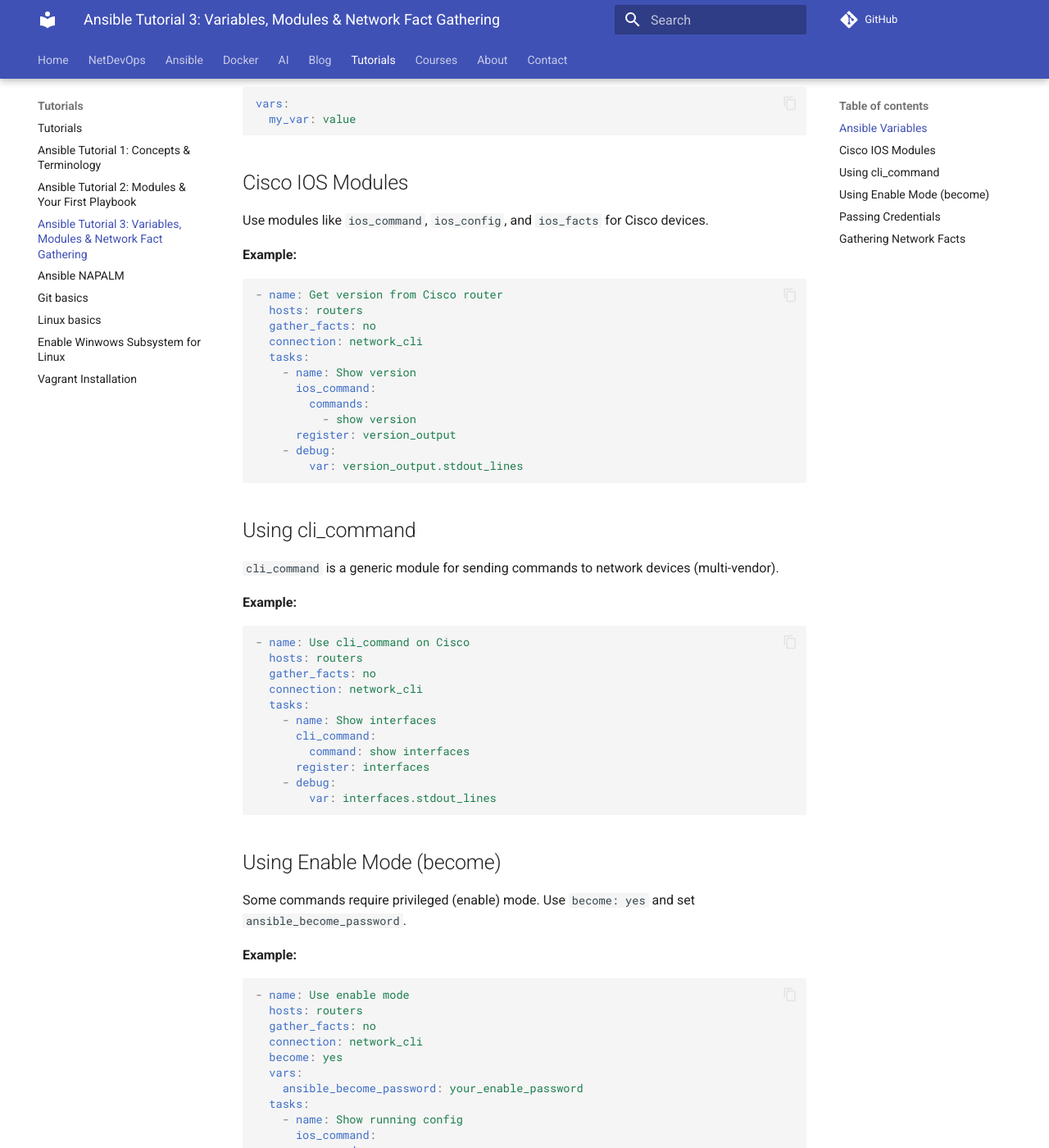
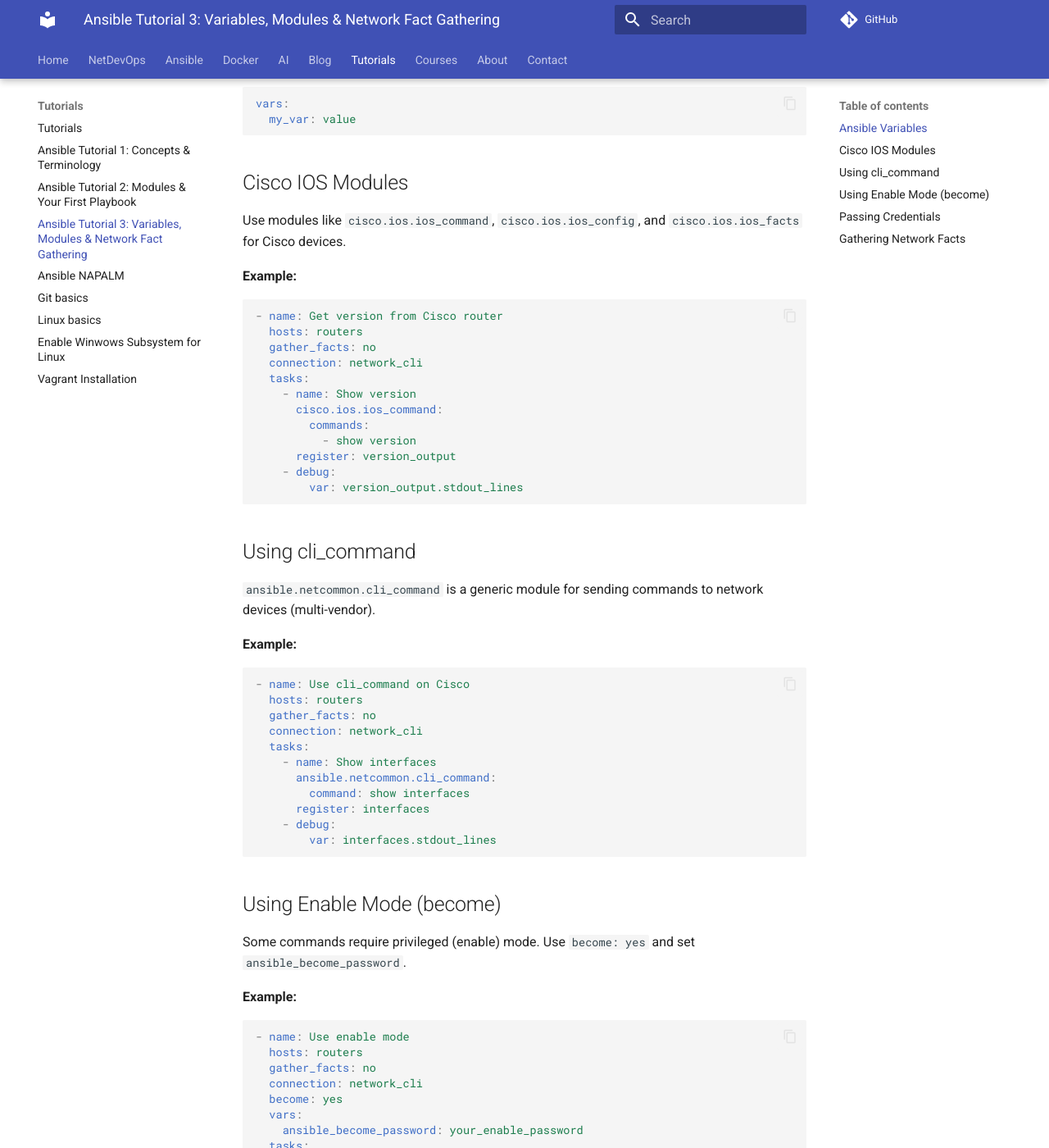
Before and after one commit to bsmeding/bsmeding.github.io, an MkDocs documentation site: the page built from docs/tutorials/ansible_tutorial_3_variables_facts.md, in a window 1280 px wide and 1400 px high, scrolled down 565 px. Shown: the whole window at 82% size. Built offline with MkDocs 1.6.1 and Material for MkDocs 9.7.7, drawn with Linux system fonts in a browser that asks for light colours; comment, search, counter and statistics services are not loaded; some of the changed text lies outside the part shown.

Commit message:
vacation time to update and streamline the blog posts

````diff
--- a/docs/tutorials/ansible_tutorial_3_variables_facts.md
+++ b/docs/tutorials/ansible_tutorial_3_variables_facts.md
@@ -22,7 +22,7 @@
 ```
 
 ## Cisco IOS Modules
-Use modules like `ios_command`, `ios_config`, and `ios_facts` for Cisco devices.
+Use modules like `cisco.ios.ios_command`, `cisco.ios.ios_config`, and `cisco.ios.ios_facts` for Cisco devices.
 
 **Example:**
 ```yaml
@@ -32,7 +32,7 @@
   connection: network_cli
   tasks:
     - name: Show version
-      ios_command:
+      cisco.ios.ios_command:
         commands:
           - show version
       register: version_output
@@ -41,7 +41,7 @@
 ```
 
 ## Using cli_command
-`cli_command` is a generic module for sending commands to network devices (multi-vendor).
+`ansible.netcommon.cli_command` is a generic module for sending commands to network devices (multi-vendor).
 
 **Example:**
 ```yaml
@@ -51,7 +51,7 @@
   connection: network_cli
   tasks:
     - name: Show interfaces
-      cli_command:
+      ansible.netcommon.cli_command:
         command: show interfaces
       register: interfaces
     - debug:
@@ -72,7 +72,7 @@
     ansible_become_password: your_enable_password
   tasks:
     - name: Show running config
-      ios_command:
+      cisco.ios.ios_command:
         commands:
           - show running-config
       register: config
@@ -90,7 +90,7 @@
 ```
 
 ## Gathering Network Facts
-Use modules like `ios_facts` to gather detailed information from devices.
+Use modules like `cisco.ios.ios_facts` to gather detailed information from devices.
 
 **Example:**
 ```yaml
@@ -100,7 +100,7 @@
   connection: network_cli
   tasks:
     - name: Get facts
-      ios_facts:
+      cisco.ios.ios_facts:
       register: facts
     - debug:
         var: facts
````
Also changed, not shown: docs/index.md (+1 -3 lines), docs/tutorials/ansible_tutorial_1_concepts.md (+3 -3 lines), docs/tutorials/ansible_tutorial_2_modules.md (+4 -4 lines).
